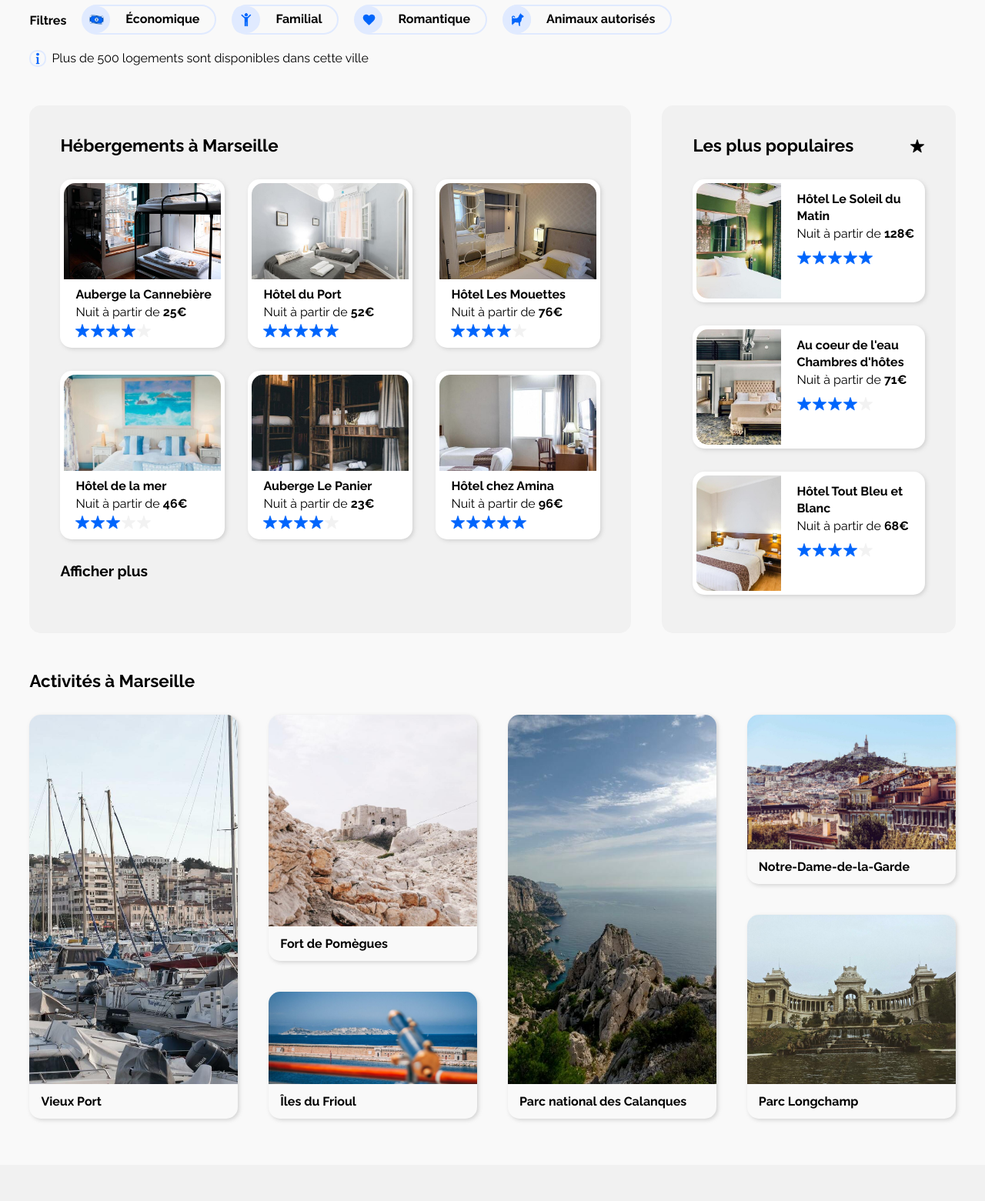
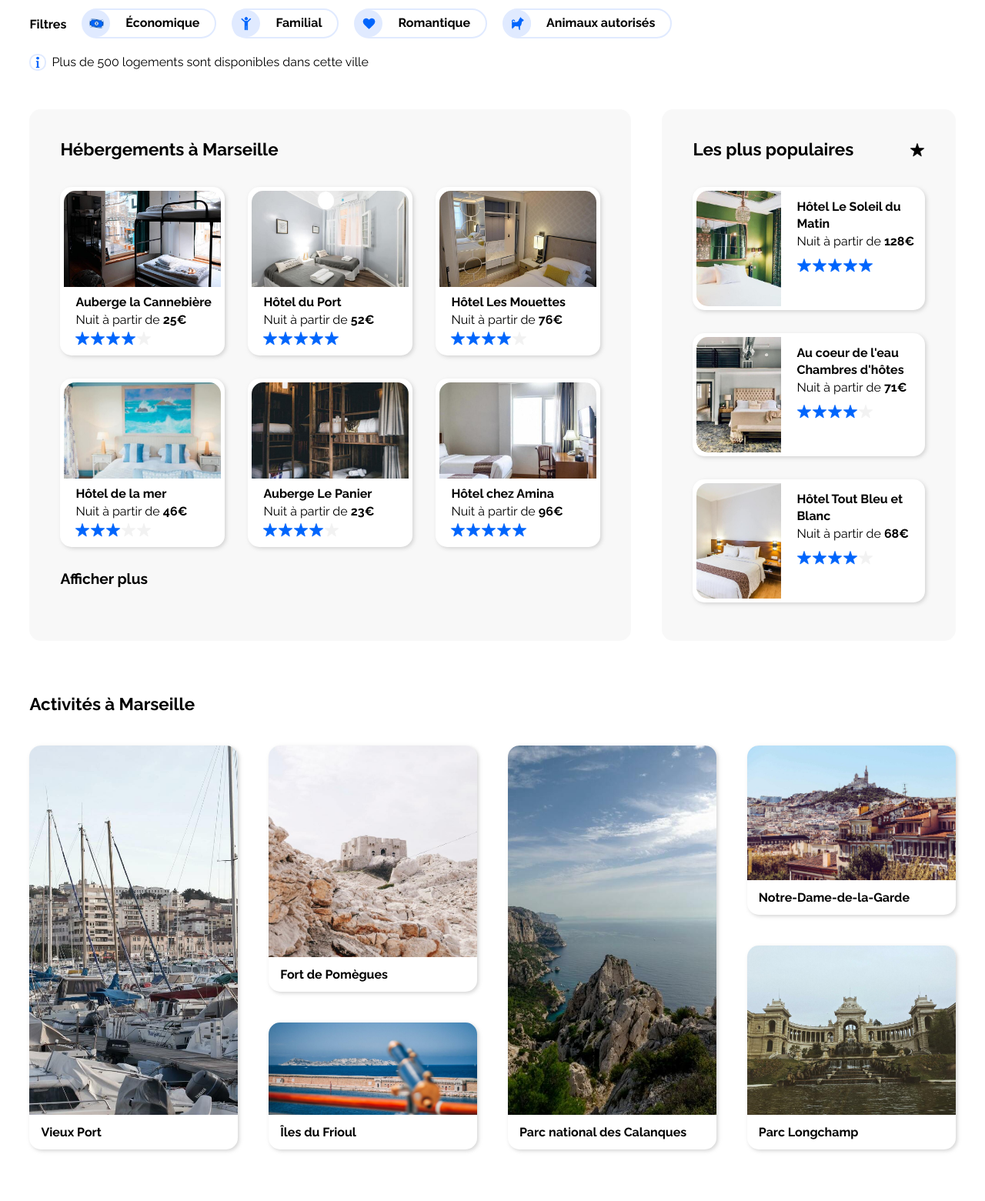
Before and after one commit to Cyrilebl/booki_travel-agency, a plain HTML site: page index.html in a window 1280 px wide. Shown: the part 300-1861 px from the top of the page at 77% size. Drawn offline with Linux system fonts and the light colour scheme.

Commit message:
improve margin

```diff
--- a/assets/css/style.css
+++ b/assets/css/style.css
@@ -1,7 +1,7 @@
 :root {
   --main-color: #0065fc;
-  --main-background: rgba(242, 242, 242, 0.4);
-  --background: rgb(241, 241, 241);
+  --background: rgba(242, 242, 242, 0.5);
+  /* --background: rgb(241, 241, 241); */
   --light-blue: #e0eaff;
   --black: #000000;
   --white: #ffffff;
@@ -16,7 +16,7 @@
 
 body {
   font-family: "Raleway", sans-serif;
-  background-color: var(--main-background);
+  background-color: var(--white);
 }
 
 h1 {
@@ -75,7 +75,7 @@ header img {
 }
 
 .search p {
-  margin-bottom: 25px;
+  margin-bottom: 30px;
 }
 
 .searchbar {
@@ -212,7 +212,7 @@ header img {
 #result {
   margin-left: 8%;
   margin-right: 8%;
-  margin-bottom: 50px;
+  margin-bottom: 70px;
   display: grid;
   grid-template-columns: 65% 1fr;
   grid-template-areas: "left right";
@@ -220,7 +220,7 @@ header img {
 }
 
 #result h1 {
-  margin-bottom: 30px;
+  margin-bottom: 35px;
 }
 
 .result__left,
@@ -366,11 +366,11 @@ header img {
 #activities {
   margin-left: 8%;
   margin-right: 8%;
-  margin-bottom: 60px;
+  margin-bottom: 120px;
 }
 
 #activities h1 {
-  margin-bottom: 30px;
+  margin-bottom: 40px;
 }
 
 .activities__grid {
```
